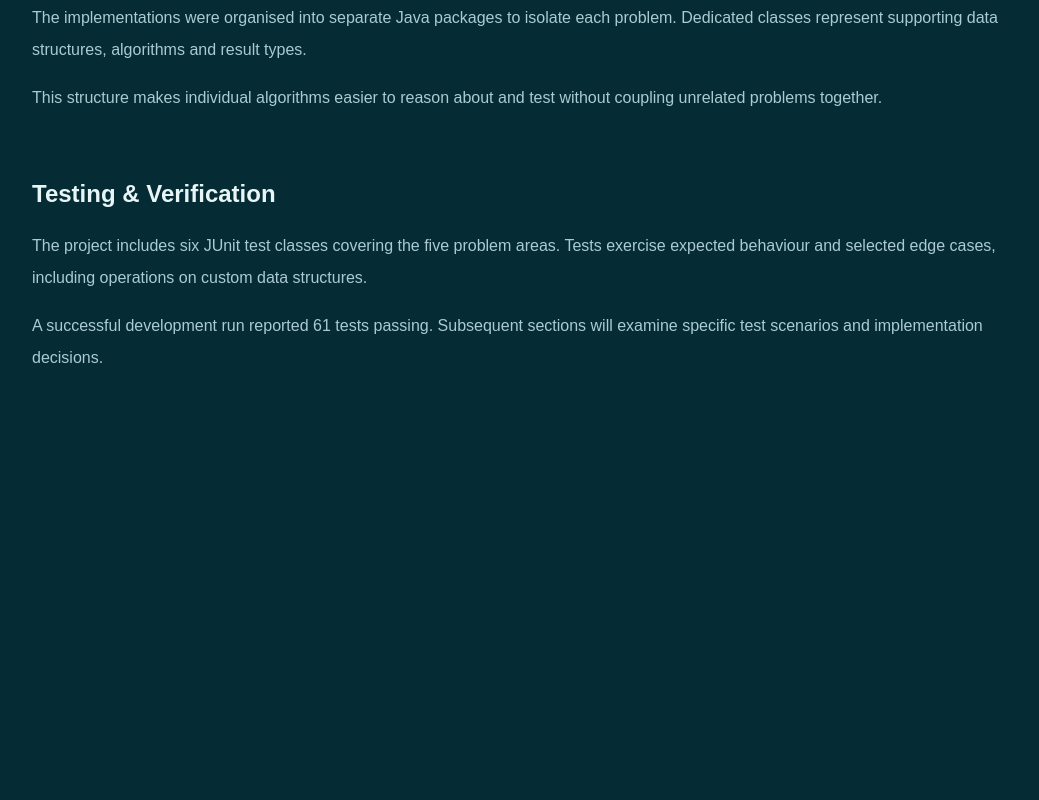
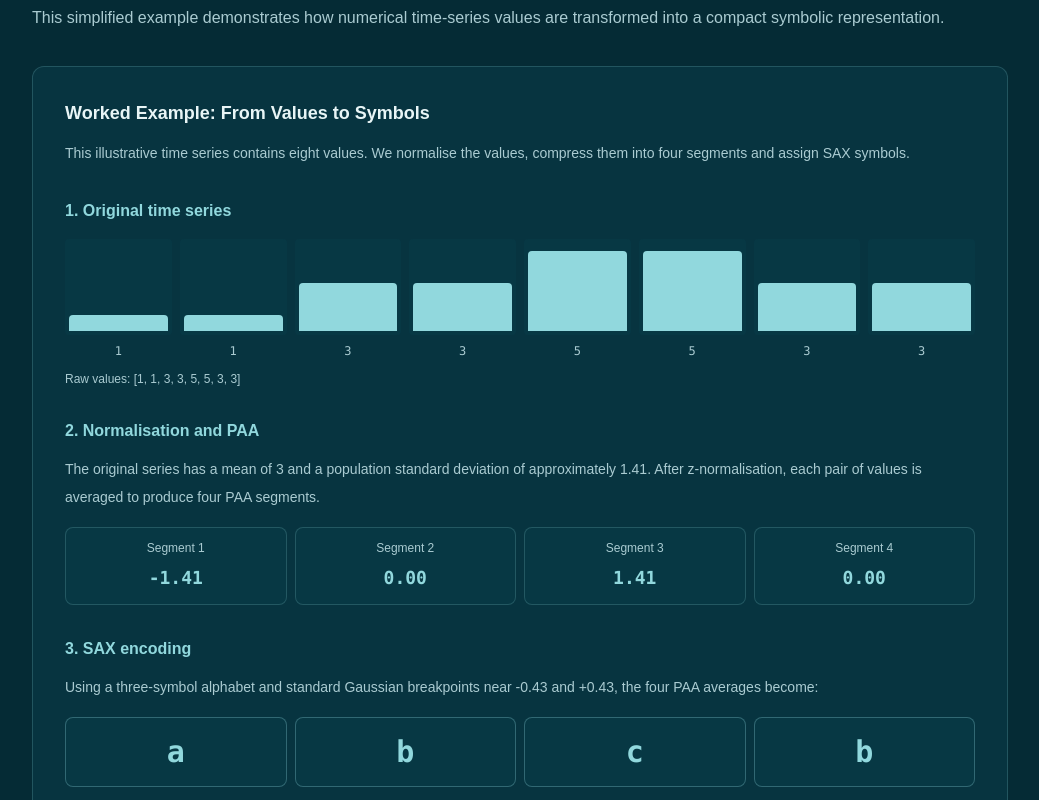
Before and after one commit to ErinGreen5327955/eringreen-io, a Next.js app: page /projects/algorithms in a window 1280 px wide. Shown: the part 5280-6080 px from the top of the page, without its empty margins (120-1159 px from the left). Before the commit the page ends 5766 px from the top, so only its background shows below. Built offline with nearby package versions, Linux system fonts and the light colour scheme.

Commit message:
feat: add SAX transformation worked example

```diff
--- a/src/app/projects/algorithms/page.tsx
+++ b/src/app/projects/algorithms/page.tsx
@@ -3,6 +3,7 @@ import Link from "next/link";
 import type { Metadata } from "next";
 import ConvexHullDiagram from "@/components/ConvexHullDiagram";
 import SaxPipeline from "@/components/SaxPipeline";
+import SaxWorkedExample from "@/components/SaxWorkedExample";
 
 export const metadata: Metadata = {
     title: "Algorithms, Data Structures & Optimisation | Erin Green",
@@ -346,6 +347,24 @@ export default function AlgorithmsProjectPage() {
                         </div>
                     </section>
 
+
+                    <section>
+                        <h2 className="text-2xl font-bold text-soft-mist">
+                            SAX Transformation — Worked Example
+                        </h2>
+
+                        <p className="mt-5 leading-8 text-muted">
+                            This simplified example demonstrates how numerical
+                            time-series values are transformed into a compact
+                            symbolic representation.
+                        </p>
+
+                        <div className="mt-8">
+                            <SaxWorkedExample />
+                        </div>
+                    </section>
+
+
                     <section>
                         <h2 className="text-2xl font-bold text-soft-mist">
                             Engineering Approach
--- /dev/null
+++ b/src/components/SaxWorkedExample.tsx
@@ -0,0 +1,121 @@
+
+const rawValues = [1, 1, 3, 3, 5, 5, 3, 3];
+
+const segments = [
+    { average: -1.41, symbol: "a" },
+    { average: 0, symbol: "b" },
+    { average: 1.41, symbol: "c" },
+    { average: 0, symbol: "b" },
+];
+
+export default function SaxWorkedExample() {
+    return (
+        <figure className="rounded-xl border border-seafoam/20 bg-forest-teal/30 p-5 sm:p-8">
+            <h3 className="text-lg font-semibold text-soft-mist">
+                Worked Example: From Values to Symbols
+            </h3>
+
+            <p className="mt-3 text-sm leading-7 text-muted">
+                This illustrative time series contains eight values.
+                We normalise the values, compress them into four
+                segments and assign SAX symbols.
+            </p>
+
+            <div className="mt-8 space-y-8">
+                <div>
+                    <h4 className="font-semibold text-seafoam">
+                        1. Original time series
+                    </h4>
+
+                    <div className="mt-4 grid grid-cols-8 gap-1 sm:gap-2">
+                        {rawValues.map((value, index) => (
+                            <div
+                                key={index}
+                                className="flex flex-col items-center gap-2"
+                            >
+                                <div className="flex h-24 w-full items-end rounded bg-forest p-1">
+                                    <div
+                                        className="w-full rounded-t bg-seafoam"
+                                        style={{ height: `${value * 18}%` }}
+                                    />
+                                </div>
+                                <span className="font-mono text-xs text-muted">
+                  {value}
+                </span>
+                            </div>
+                        ))}
+                    </div>
+
+                    <p className="mt-3 text-xs text-muted">
+                        Raw values: [1, 1, 3, 3, 5, 5, 3, 3]
+                    </p>
+                </div>
+
+                <div>
+                    <h4 className="font-semibold text-seafoam">
+                        2. Normalisation and PAA
+                    </h4>
+
+                    <p className="mt-3 text-sm leading-7 text-muted">
+                        The original series has a mean of 3 and a
+                        population standard deviation of approximately
+                        1.41. After z-normalisation, each pair of
+                        values is averaged to produce four PAA segments.
+                    </p>
+
+                    <div className="mt-4 grid grid-cols-4 gap-2">
+                        {segments.map((segment, index) => (
+                            <div
+                                key={index}
+                                className="rounded-lg border border-seafoam/20 bg-forest p-3 text-center"
+                            >
+                                <p className="text-xs text-muted">
+                                    Segment {index + 1}
+                                </p>
+                                <p className="mt-2 font-mono text-lg font-semibold text-seafoam">
+                                    {segment.average.toFixed(2)}
+                                </p>
+                            </div>
+                        ))}
+                    </div>
+                </div>
+
+                <div>
+                    <h4 className="font-semibold text-seafoam">
+                        3. SAX encoding
+                    </h4>
+
+                    <p className="mt-3 text-sm leading-7 text-muted">
+                        Using a three-symbol alphabet and standard
+                        Gaussian breakpoints near -0.43 and +0.43,
+                        the four PAA averages become:
+                    </p>
+
+                    <div className="mt-4 grid grid-cols-4 gap-2">
+                        {segments.map((segment, index) => (
+                            <div
+                                key={index}
+                                className="rounded-lg border border-seafoam/30 bg-forest p-4 text-center"
+                            >
+                <span className="font-mono text-3xl font-bold text-seafoam">
+                  {segment.symbol}
+                </span>
+                            </div>
+                        ))}
+                    </div>
+
+                    <p className="mt-4 font-mono text-sm text-soft-mist">
+                        SAX sequence: abcb
+                    </p>
+                </div>
+            </div>
+
+            <figcaption className="mt-8 border-t border-seafoam/20 pt-5 text-sm leading-7 text-muted">
+                Illustrative example, not measured voice data or
+                captured output from the Java application. The
+                resulting symbolic sequence can be compared with
+                another sequence using Longest Common Subsequence.
+            </figcaption>
+        </figure>
+    );
+}
```
